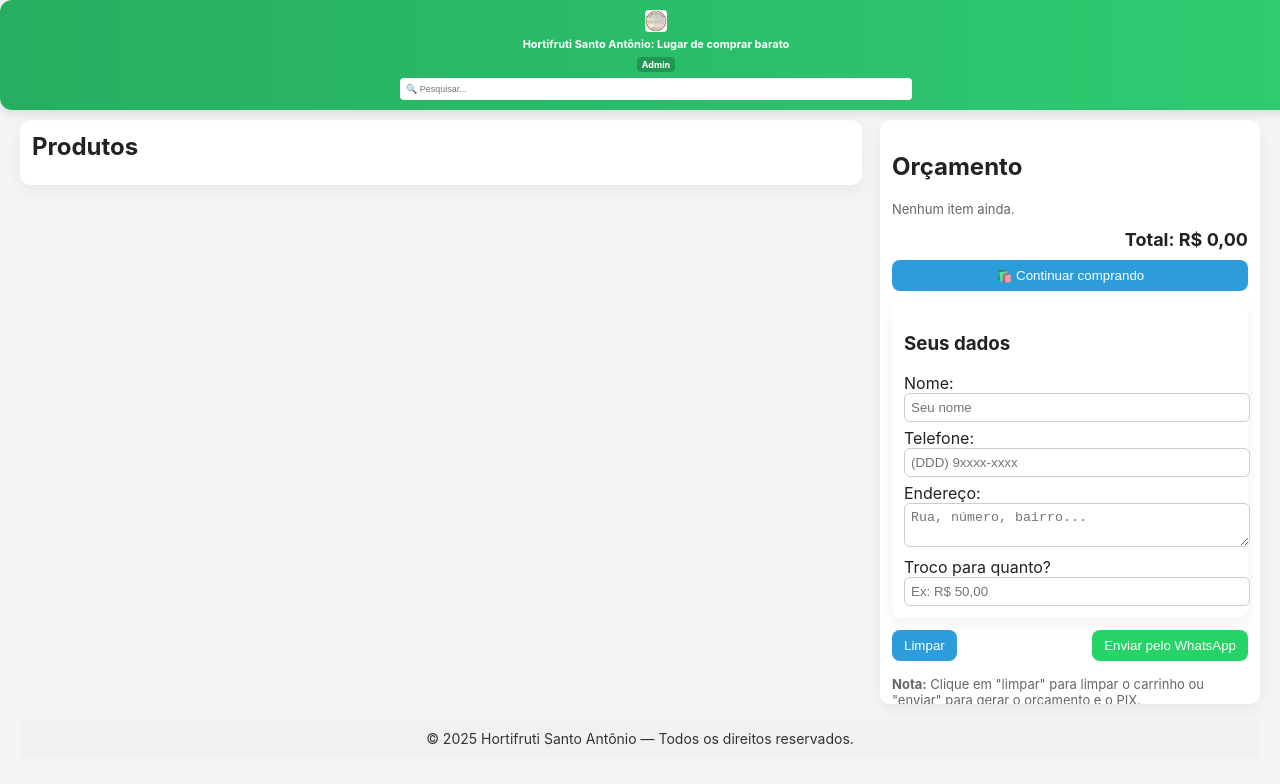
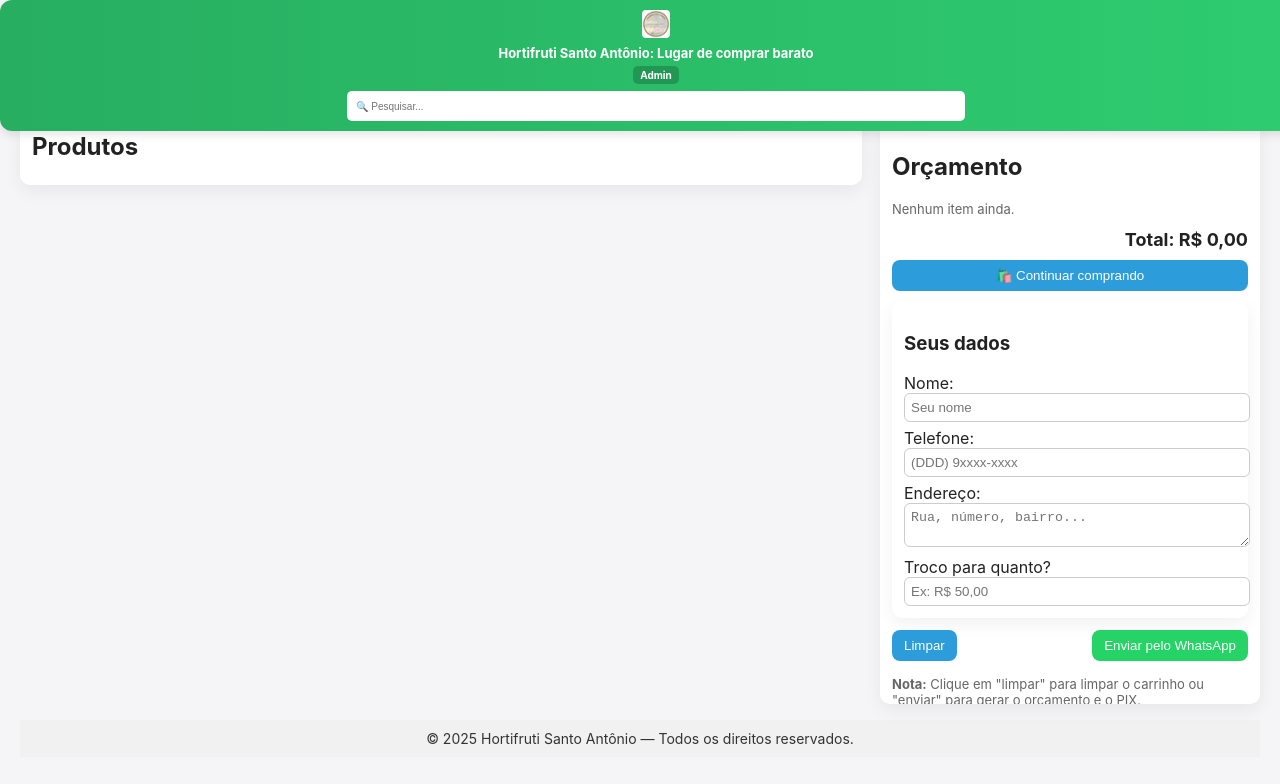
Before and after one commit to ditogithub/hortifruti-santo-antonio, a plain HTML site: page index.html in a window 1280 px wide. Drawn offline with Linux system fonts and the light colour scheme; no server answers.

Commit message:
novas atualizaçoes 22

```diff
--- a/index.html
+++ b/index.html
@@ -66,7 +66,7 @@
     .card { background:var(--card-bg); border-radius:10px; padding:12px; box-shadow:0 6px 18px rgba(0,0,0,0.06); }
     .products {
     display: grid;
-    grid-template-columns: repeat(auto-fill, minmax(260px, 1fr)); /* preenche com o máximo que couber */
+    grid-template-columns: repeat(auto-fill, minmax(270px, 1fr)); /* preenche com o máximo que couber */
     gap: 18px;
     justify-items: center; /* centraliza os cards */
     align-items: start;
@@ -78,7 +78,7 @@
   background: #fff;
   border-radius: 10px;
   overflow: hidden;
-  width: 100%;
+  width: 90%;
   max-width: 300px;
   box-shadow: 0 4px 10px rgba(0,0,0,0.08);
   transition: transform 0.2s ease;
@@ -202,27 +202,28 @@
   text-align: center;
 ">
   <!-- Logo -->
+<!-- Logo -->
 <img src="imagens/logo.jpeg" alt="Logo"
-  style="width: 22px; height: 22px; border-radius: 4px; object-fit: cover; margin-bottom: 1px;">
+  style="width: 28px; height: 28px; border-radius: 4px; object-fit: cover; margin-bottom: 2px;">
 
-<div style="flex: 1; min-width: 140px; text-align: center;">
-  <h1 style="margin: 0; font-size: 11px; line-height: 1;">
+<div style="flex: 1; min-width: 160px; text-align: center;">
+  <h1 style="margin: 0; font-size: 13px; line-height: 1.1;">
     Hortifruti Santo Antônio: Lugar de comprar barato
   </h1>
 </div>
 
 <!-- Botão Painel Admin -->
-<div style="margin-top: 2px;">
+<div style="margin-top: 3px;">
   <a href="#" id="adminLink"
-    style="color: #fff; font-weight: bold; background: rgba(0,0,0,0.2); padding: 2px 5px; border-radius: 4px; text-decoration: none; font-size: 9px;">
+    style="color: #fff; font-weight: bold; background: rgba(0,0,0,0.2); padding: 3px 7px; border-radius: 5px; text-decoration: none; font-size: 10px;">
     Admin
   </a>
 </div>
 
 <!-- Campo de pesquisa movido -->
-<div id="searchContainer" style="width:100%; display:flex; justify-content:center; margin-top:3px;">
+<div id="searchContainer" style="width:100%; display:flex; justify-content:center; margin-top:5px;">
   <input type="text" id="searchInput" placeholder="🔍 Pesquisar..."
-    style="width:55%; max-width:500px; padding:2px 5px; border-radius:4px; border:1px solid rgba(255,255,255,0.4); background:white; color:black; font-size:9px; height:16px;">
+    style="width:60%; max-width:600px; padding:4px 8px; border-radius:5px; border:1px solid rgba(255,255,255,0.4); background:white; color:black; font-size:10px; height:20px;">
 </div>
 
 
```
